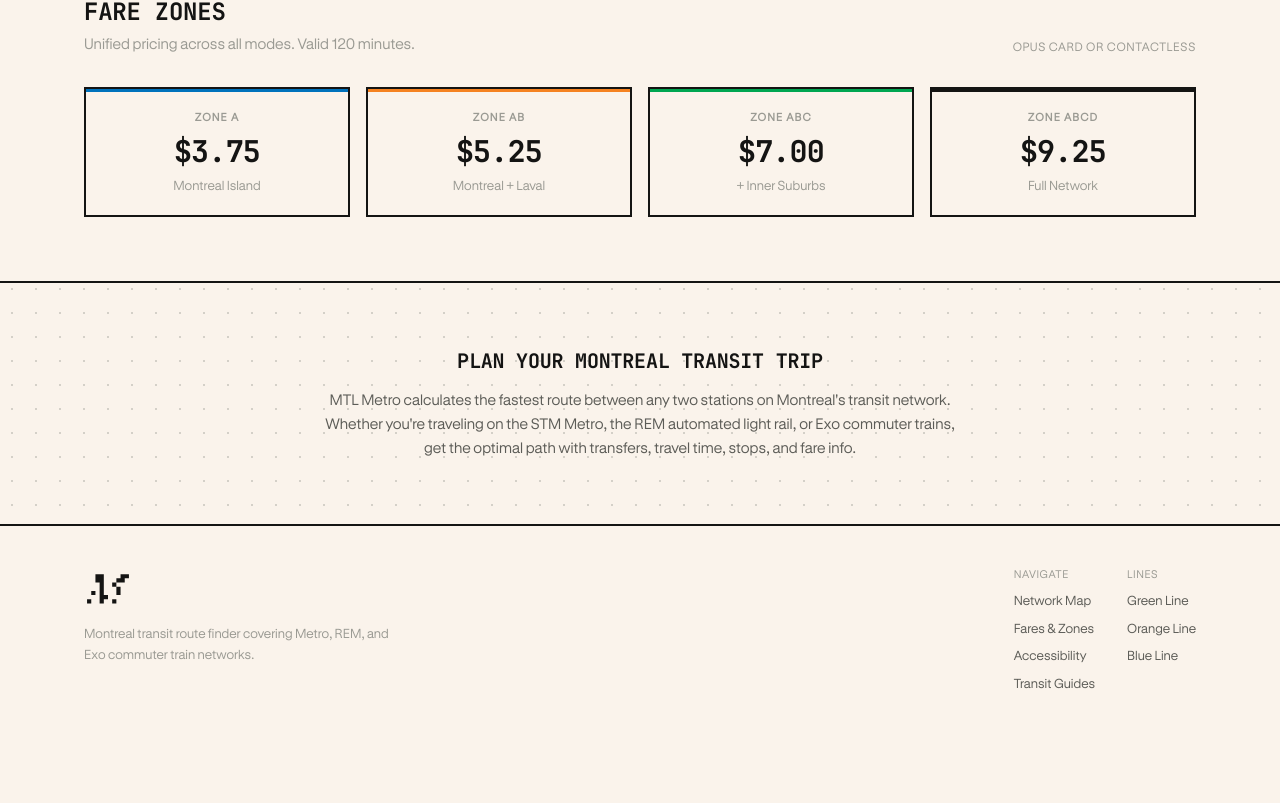
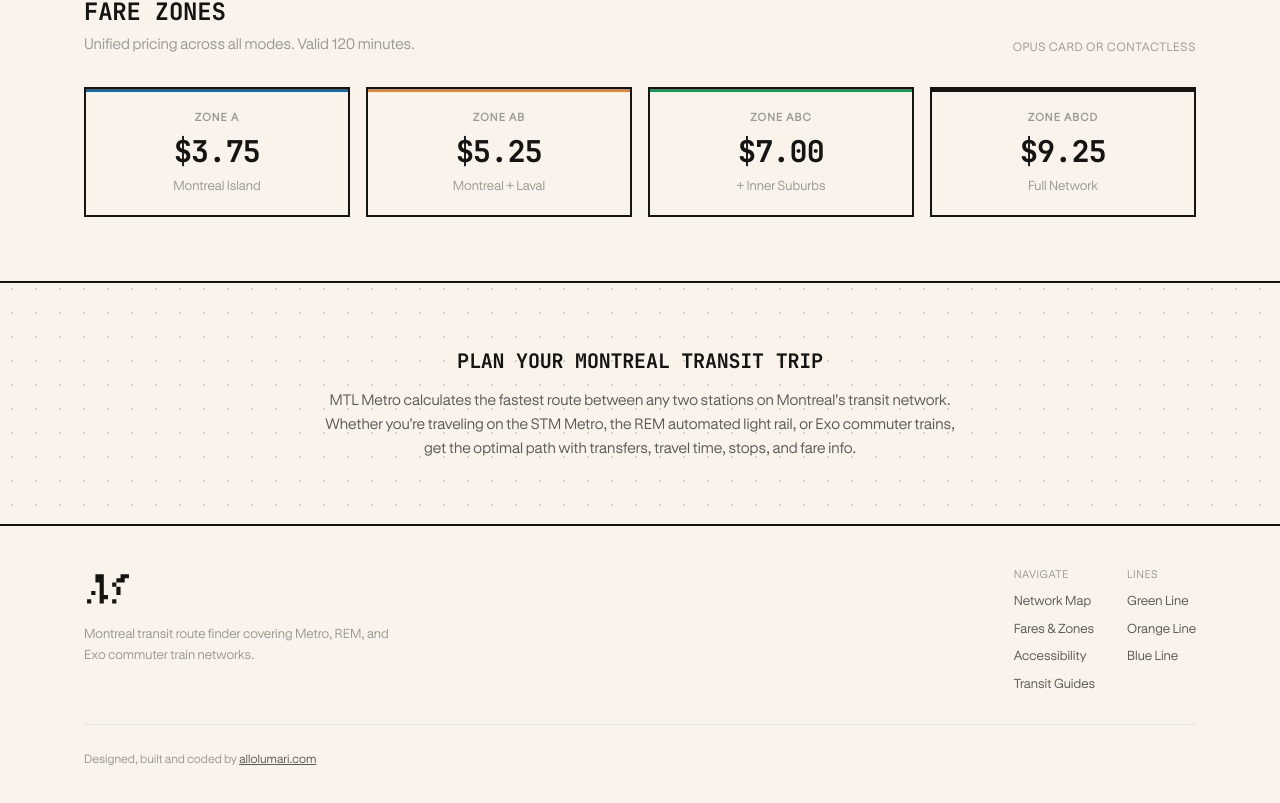
Before and after one commit to the-void-cmyk/mtl-metro-map, a Next.js app: page /en in a window 1280 px wide. Shown: the part 1643-2446 px from the top of the page. Before the commit the page ends 2375 px from the top, so only its background shows below. Built offline with nearby package versions, Linux system fonts and the light colour scheme.

Commit message:
add: allolumari.com credit link in footer (en/fr)
Authored by Vanja

```diff
--- a/src/app/[locale]/layout.tsx
+++ b/src/app/[locale]/layout.tsx
@@ -87,6 +87,12 @@ export default async function LocaleLayout({ children, params }: LocaleLayoutPro
               </div>
             </div>
           </div>
+          <div className="mt-8 pt-6 border-t border-[var(--border-subtle)] text-[12px] text-[var(--text-muted)]">
+            {locale === 'fr'
+              ? <span>Concu, construit et code par <a href="https://allolumari.com" target="_blank" rel="noopener noreferrer" className="text-[var(--text-secondary)] hover:text-[var(--text-primary)] transition-colors underline">allolumari.com</a></span>
+              : <span>Designed, built and coded by <a href="https://allolumari.com" target="_blank" rel="noopener noreferrer" className="text-[var(--text-secondary)] hover:text-[var(--text-primary)] transition-colors underline">allolumari.com</a></span>
+            }
+          </div>
         </div>
       </footer>
 
```
